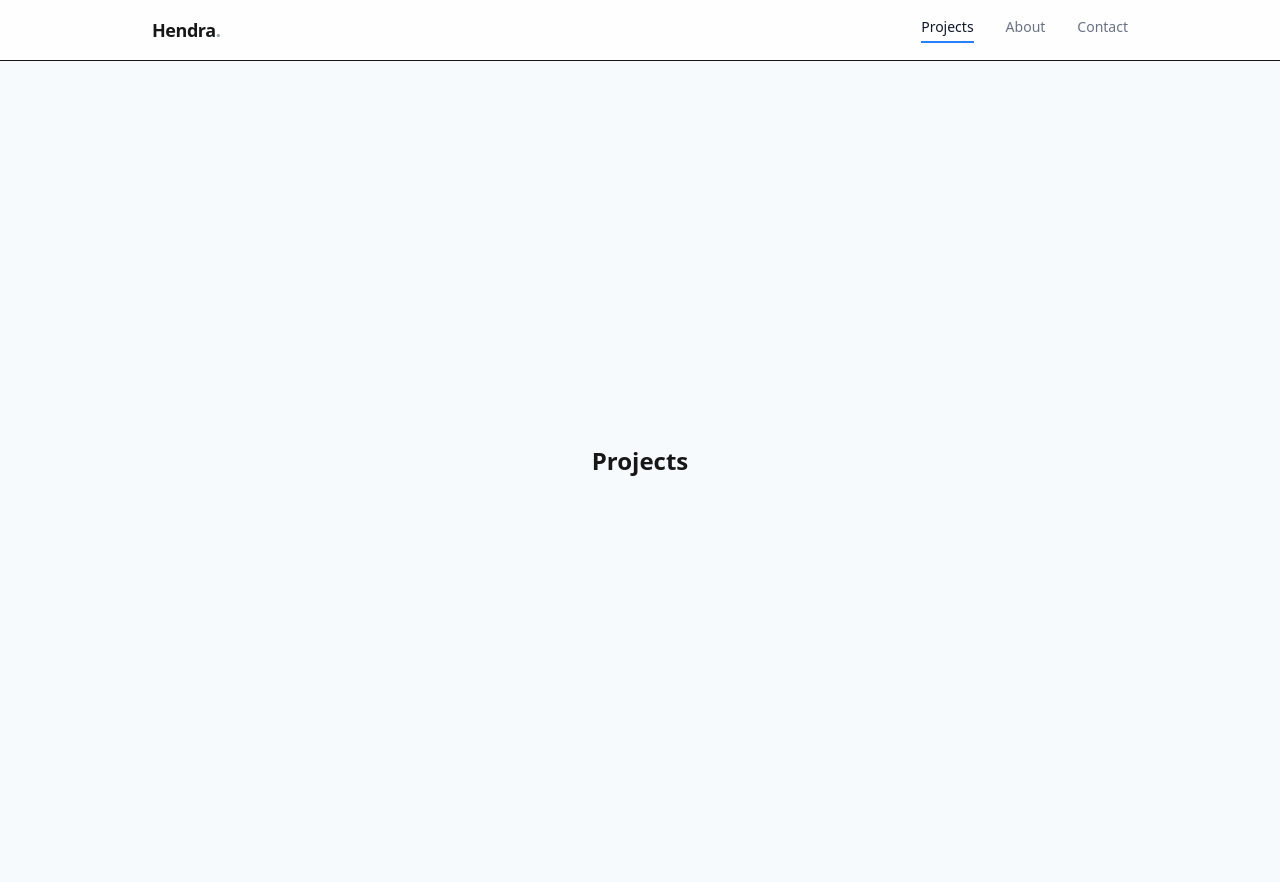
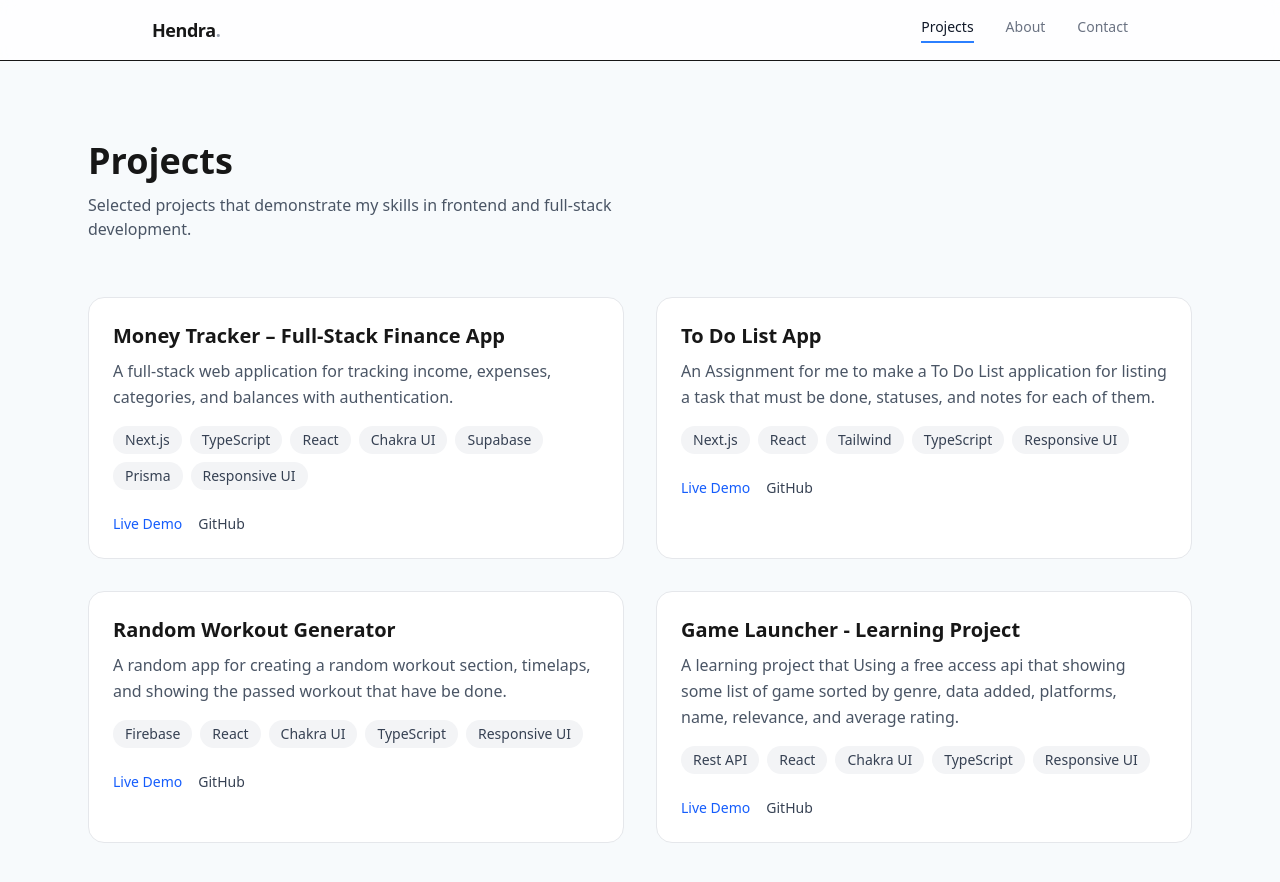
Before and after one commit to HendraSiswanto/my-porto, a Next.js app: page /projects in a window 1280 px wide. Shown: the top 882 px of the page. Before the commit the page ends 861 px from the top, so only its background shows below. Built offline with nearby package versions, Linux system fonts and the light colour scheme.

Commit message:
making a project card, clean one

```diff
--- a/app/projects/page.tsx
+++ b/app/projects/page.tsx
@@ -1,7 +1,55 @@
+import ProjectCard from "@/components/ProjectCard";
+
+const projects = [
+  {
+    title: "Money Tracker – Full-Stack Finance App",
+    description:
+      "A full-stack web application for tracking income, expenses, categories, and balances with authentication.",
+    tech: ["Next.js", "TypeScript", "React", "Chakra UI", "Supabase", "Prisma","Responsive UI"],
+    live: "https://moneytracker-project.vercel.app/",
+    github: "https://github.com/HendraSiswanto/Money-tracker",
+  },
+  {
+    title: "To Do List App",
+    description:
+      "An Assignment for me to make a To Do List application for listing a task that must be done, statuses, and notes for each of them.",
+    tech: ["Next.js", "React", "Tailwind", "TypeScript","Responsive UI"],
+    live: "https://hendra-todo.vercel.app/",
+    github: "https://github.com/HendraSiswanto/hendra-todo",
+  },
+   {
+    title: "Random Workout Generator",
+    description:
+      "A random app for creating a random workout section, timelaps, and showing the passed workout that have be done.",
+    tech: ["Firebase", "React", "Chakra UI", "TypeScript","Responsive UI"],
+    live: "https://random-workout-steel.vercel.app/",
+    github: "https://github.com/HendraSiswanto/random-workout",
+  },{
+    title: "Game Launcher - Learning Project",
+    description:
+      "A learning project that Using a free access api that showing some list of game sorted by genre, data added, platforms, name, relevance, and average rating.",
+    tech: ["Rest API", "React", "Chakra UI", "TypeScript","Responsive UI"],
+    live: "https://my-game-woad.vercel.app/",
+    github: "https://github.com/HendraSiswanto/my-game",
+  }
+
+];
+
 export default function ProjectsPage() {
   return (
-    <main className="min-h-screen flex items-center justify-center">
-      <h1 className="text-2xl font-semibold">Projects</h1>
-    </main>
+    <section className="max-w-6xl mx-auto px-6 py-20">
+      <div className="mb-14">
+        <h1 className="text-4xl font-bold mb-3">Projects</h1>
+        <p className="text-gray-600 max-w-xl">
+          Selected projects that demonstrate my skills in frontend and
+          full-stack development.
+        </p>
+      </div>
+      <div className="grid gap-8 md:grid-cols-2">
+        {projects.map((project) => (
+          <ProjectCard key={project.title} {...project} />
+        ))}
+      </div>
+    </section>
   );
 }
--- a/components/ProjectCard.tsx
+++ b/components/ProjectCard.tsx
@@ -1,3 +1,65 @@
-export default function ProjectCard() {
-  return null;
+import Link from "next/link";
+
+type ProjectCardProps = {
+  title: string;
+  description: string;
+  tech: string[];
+  live: string;
+  github: string;
+};
+
+export default function ProjectCard({
+  title,
+  description,
+  tech,
+  live,
+  github,
+}: ProjectCardProps) {
+  return (
+    <div
+      className="
+        group rounded-2xl border border-gray-200 bg-white p-6
+        transition hover:shadow-lg
+      "
+    >
+      <h3 className="text-xl font-semibold mb-2">{title}</h3>
+
+      <p className="text-gray-600 mb-4 leading-relaxed">{description}</p>
+
+      <div className="flex flex-wrap gap-2 mb-6">
+        {tech.map((item) => (
+          <span
+            key={item}
+            className="text-sm rounded-full bg-gray-100 px-3 py-1 text-gray-700"
+          >
+            {item}
+          </span>
+        ))}
+      </div>
+      <div className="flex gap-4">
+        {live && (
+          <Link
+            href={live}
+            target="_blank"
+            className="
+              text-sm font-medium text-blue-600
+              hover:underline
+            "
+          >
+            Live Demo
+          </Link>
+        )}
+        <Link
+          href={github}
+          target="_blank"
+          className="
+            text-sm font-medium text-gray-700
+            hover:underline
+          "
+        >
+          GitHub
+        </Link>
+      </div>
+    </div>
+  );
 }
```
